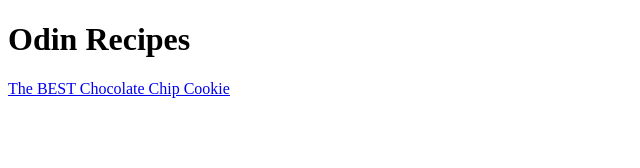
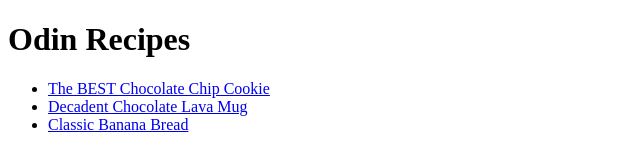
Before and after one commit to Frosteux/odin-recipes, a plain HTML site: page index.html in a window 1280 px wide. Shown: the whole page, without its empty margins (0-640 px from the left). Drawn offline with Linux system fonts and the light colour scheme.

Commit message:
Recipes linked in ordered list
Enhanced readability, two recipes are still placeholders.

```diff
--- a/index.html
+++ b/index.html
@@ -8,6 +8,10 @@
 </head>
 <body>
     <h1>Odin Recipes</h1>
-    <a href="./cookie.html">The BEST Chocolate Chip Cookie</a>
+    <ul>
+        <li><a href="./cookie.html">The BEST Chocolate Chip Cookie</a></li>
+        <li><a href="./lavamug.html">Decadent Chocolate Lava Mug</a></li>
+        <li><a href="./bananabread.html">Classic Banana Bread</a></li>
+    </ul>
 </body>
 </html>
```
